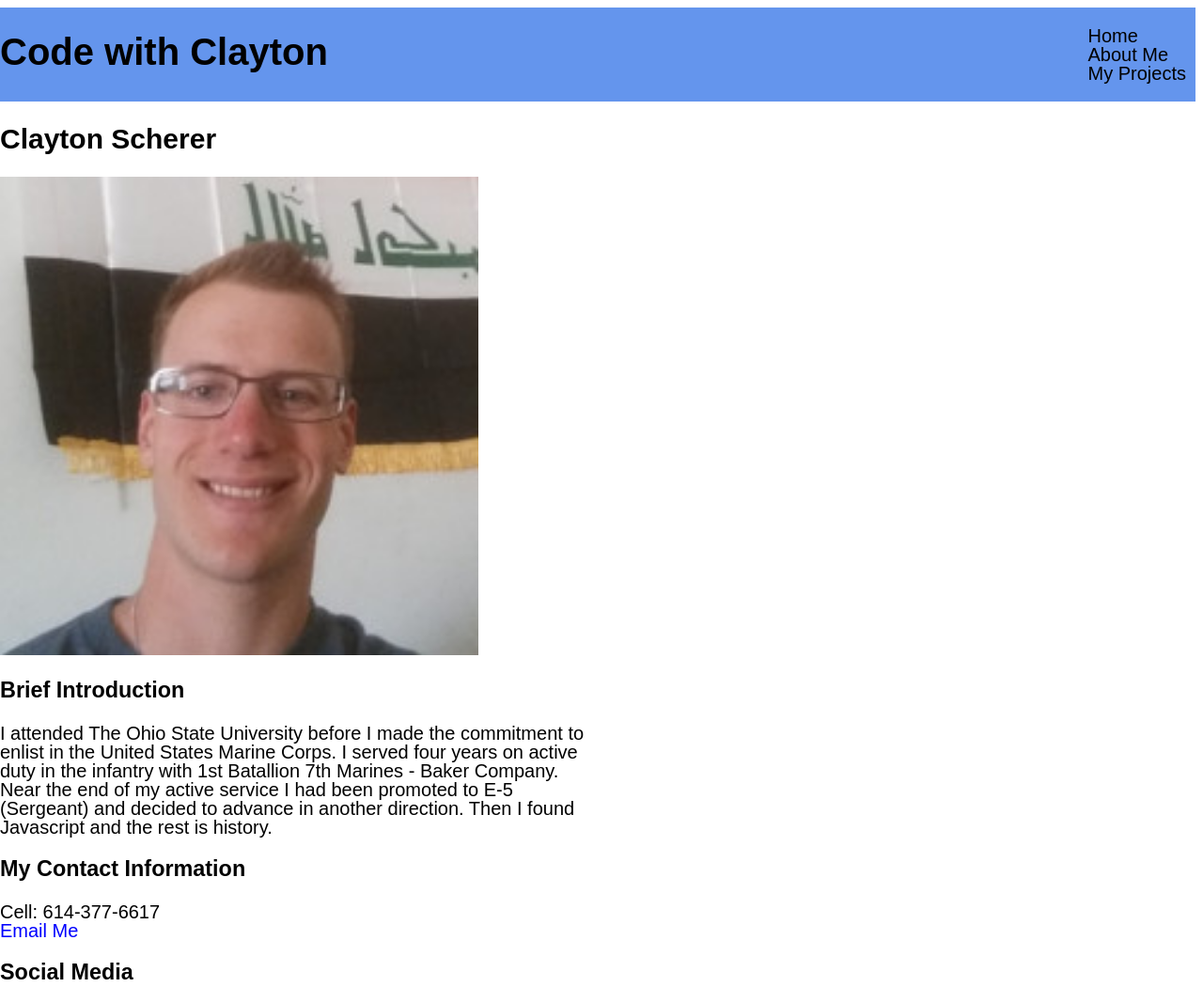
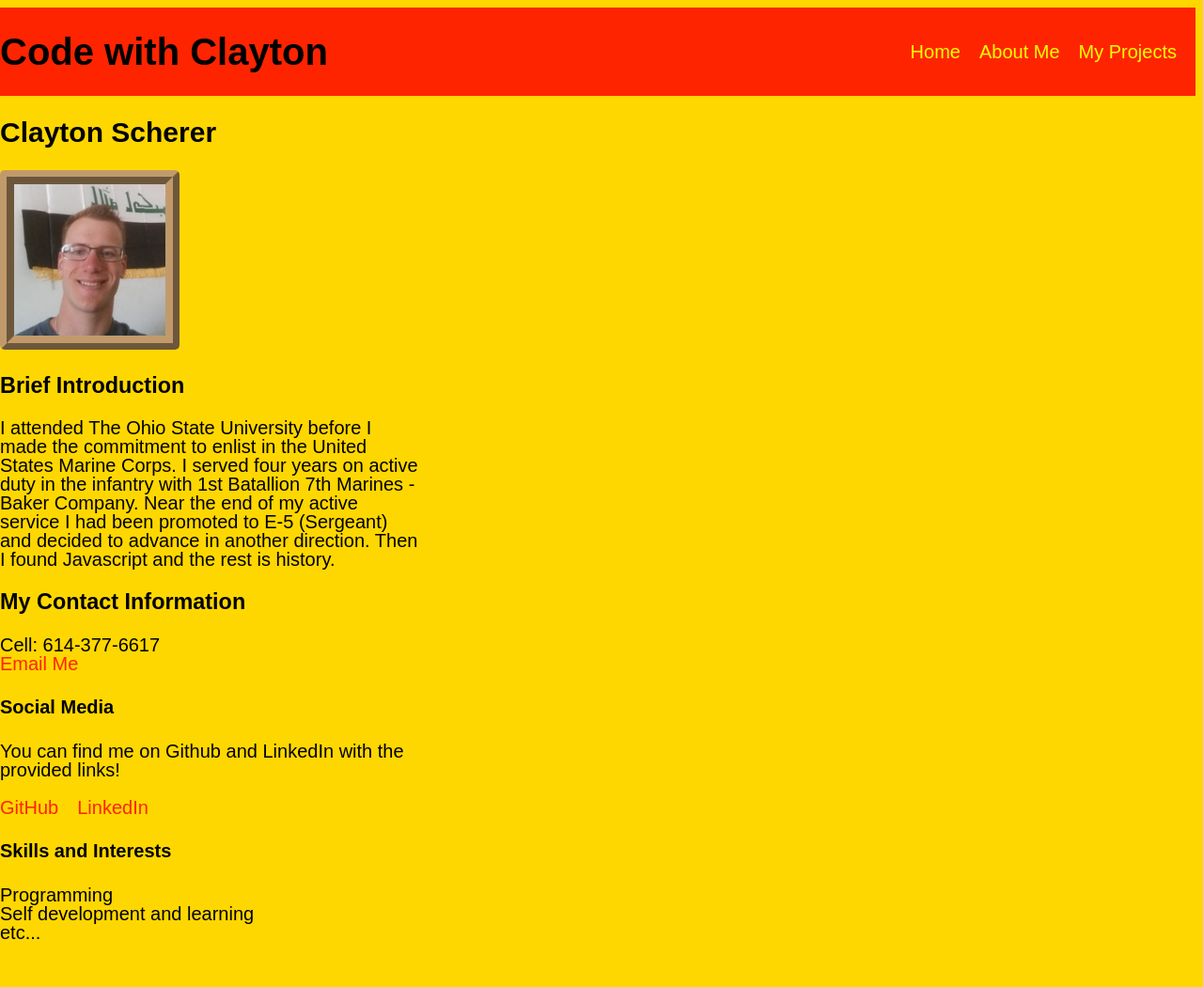
Before and after one commit to clayton-scherer/clayton-scherer.github.io, a plain HTML site: page about-me.html in a window 1280 px wide. Shown: the top 1050 px of the page at 94% size. After the commit the page ends 1022 px from the top, so only its background shows below. Drawn offline with Linux system fonts and the light colour scheme.

Commit message:
CSS styling

```diff
--- a/about-me.html
+++ b/about-me.html
@@ -26,6 +26,7 @@
       <h2>Clayton Scherer</h2>
       <img
         class="profile-picture"
+        id="profile-border"
         src="./Images/Profile.jpg"
         alt="Clayton Scherer"
       />
@@ -43,7 +44,7 @@
         <li>Cell: 614-377-6617</li>
         <li><a href="mailto:cscherer93@aol.com">Email Me</a></li>
       </ul>
-      <h3 class="social-media-heading">Social Media</h3>
+      <h4 class="social-media-heading">Social Media</h4>
       <p>You can find me on Github and LinkedIn with the provided links!</p>
       <nav class="social-media-links">
         <ul>
@@ -61,7 +62,7 @@
           </li>
         </ul>
       </nav>
-      <h3>Skills and Interests</h3>
+      <h4>Skills and Interests</h4>
       <ul>
         <li>Programming</li>
         <li>Self development and learning</li>
--- a/index.CSS
+++ b/index.CSS
@@ -10,16 +10,26 @@
 
 html {
   font: 20px/1 sans-serif;
+  background-color: #ffd700;
 }
 
 .page-header {
   display: flex;
-  background-color: cornflowerblue;
+  background-color: #ff2400;
   justify-content: space-between;
 }
+
 .nav-menu {
   display: flex;
-  margin-right: 0.5rem;
+  align-items: center;
+}
+
+.nav-menu__list {
+  padding-right: 1rem;
+}
+
+nav ul {
+  display: flex;
 }
 
 ul {
@@ -27,24 +37,37 @@ ul {
 }
 
 a {
-  color: rgb(0, 0, 0);
+  color: yellow;
 
   text-decoration: none;
 }
 
 a:hover {
-  color: rgb(240, 239, 239);
+  color: grey;
 }
 
 section a {
-  color: blue;
+  color: #ff2400;
+  padding-right: 1rem;
+}
+section a:hover {
+  color: grey;
+}
+
+.profile-picture {
+  width: 15%;
+}
+
+#profile-border {
+  border: 0.75rem ridge #c19a6b;
+  border-radius: 0.25rem;
 }
 
 img {
-  height: 20%;
-  width: 40%;
+  width: 35%;
+  height: 5%;
 }
 
 p {
-  width: 50%;
+  width: 35%;
 }
```
Also changed, not shown: my-projects.html (+3 -3 lines).
